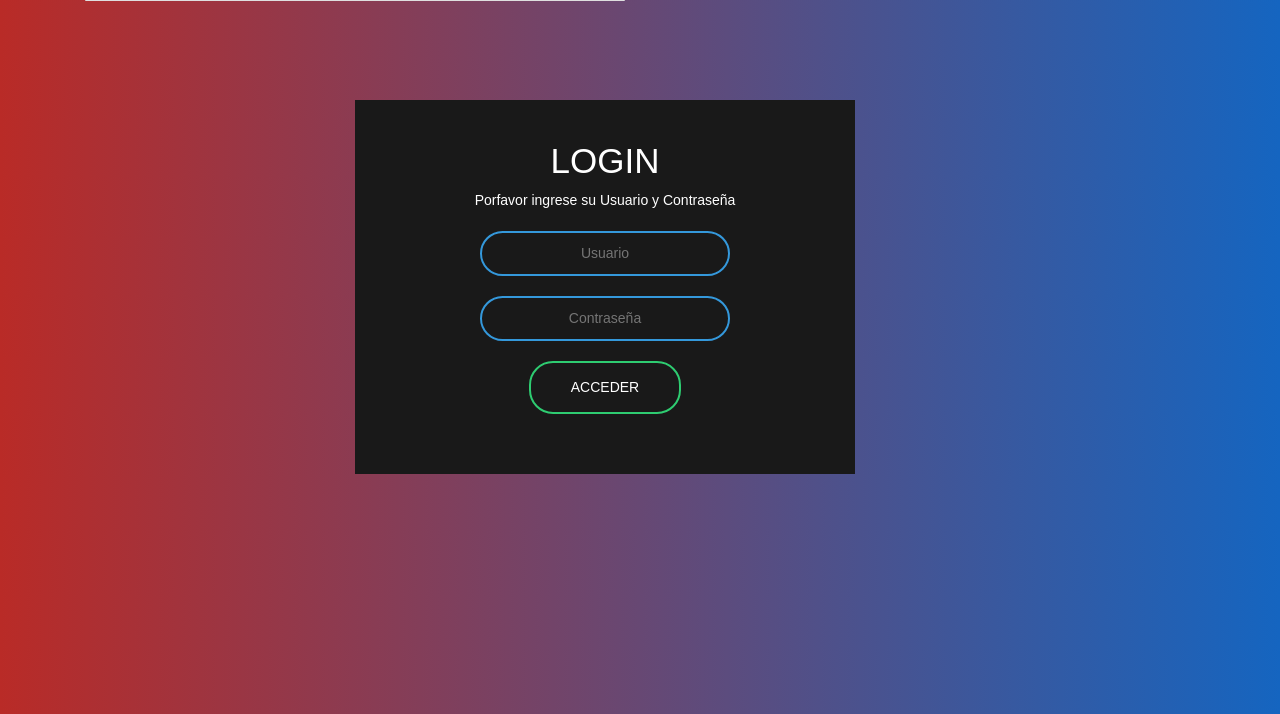
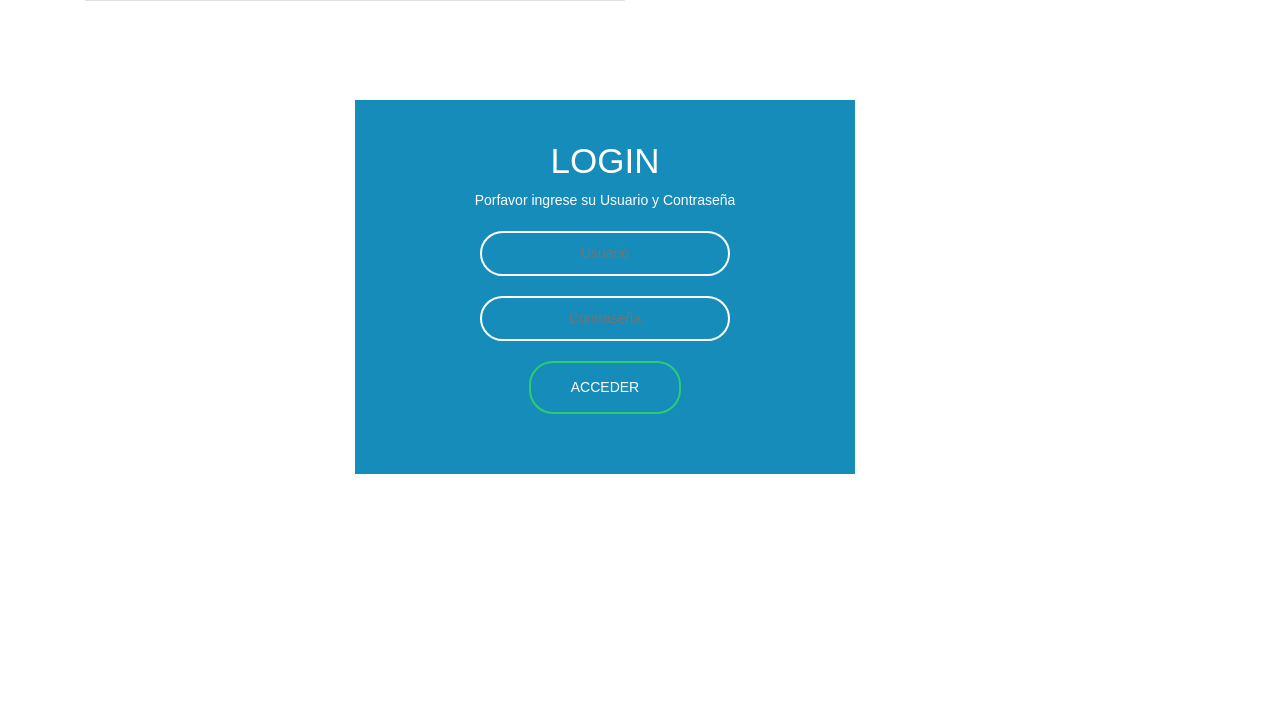
Before and after one commit to edgarahl/entornovirtual, a Django app: page /cha_app/ in a window 1280 px wide. Shown: the part 58-772 px from the top of the page. Run offline with Django 3.2, Linux system fonts and the light colour scheme; parts of the project's set-up code (start-up, migrations or seed data) failed here and were passed over; some libraries are stand-ins or nearby versions.

Commit message:
Plantilla login actualizada

```diff
--- a/entvirt/script/proyecto_tarea/static/base/css/login.css
+++ b/entvirt/script/proyecto_tarea/static/base/css/login.css
@@ -2,7 +2,7 @@ body {
     margin: 0;
     padding: 0;
     font-family: sans-serif;
-    background: linear-gradient(to right, #b92b27, #1565c0)
+    /* background: linear-gradient(to right, #b92b27, #1565c0) */
 }
 
 .box {
@@ -11,7 +11,7 @@ body {
     position: absolute;
     top: 50%;
     left: 50%;
-    background: #191919;
+     background: #158CBA;
     ;
     text-align: center;
     transition: 0.25s;
@@ -25,11 +25,11 @@ body {
     display: block;
     margin: 20px auto;
     text-align: center;
-    border: 2px solid #3498db;
+    border: 2px solid #FEFEFE ;
     padding: 10px 10px;
     width: 250px;
     outline: none;
-    color: white;
+    color: blue;
     border-radius: 24px;
     transition: 0.25s
 }
@@ -59,6 +59,12 @@ body {
     border-radius: 24px;
     transition: 0.25s;
     cursor: pointer
+}
+
+.box input[type="text"]:hover,
+.box input[type="password"]:hover
+{
+    background: #ffffff
 }
 
 .box input[type="submit"]:hover {
```
